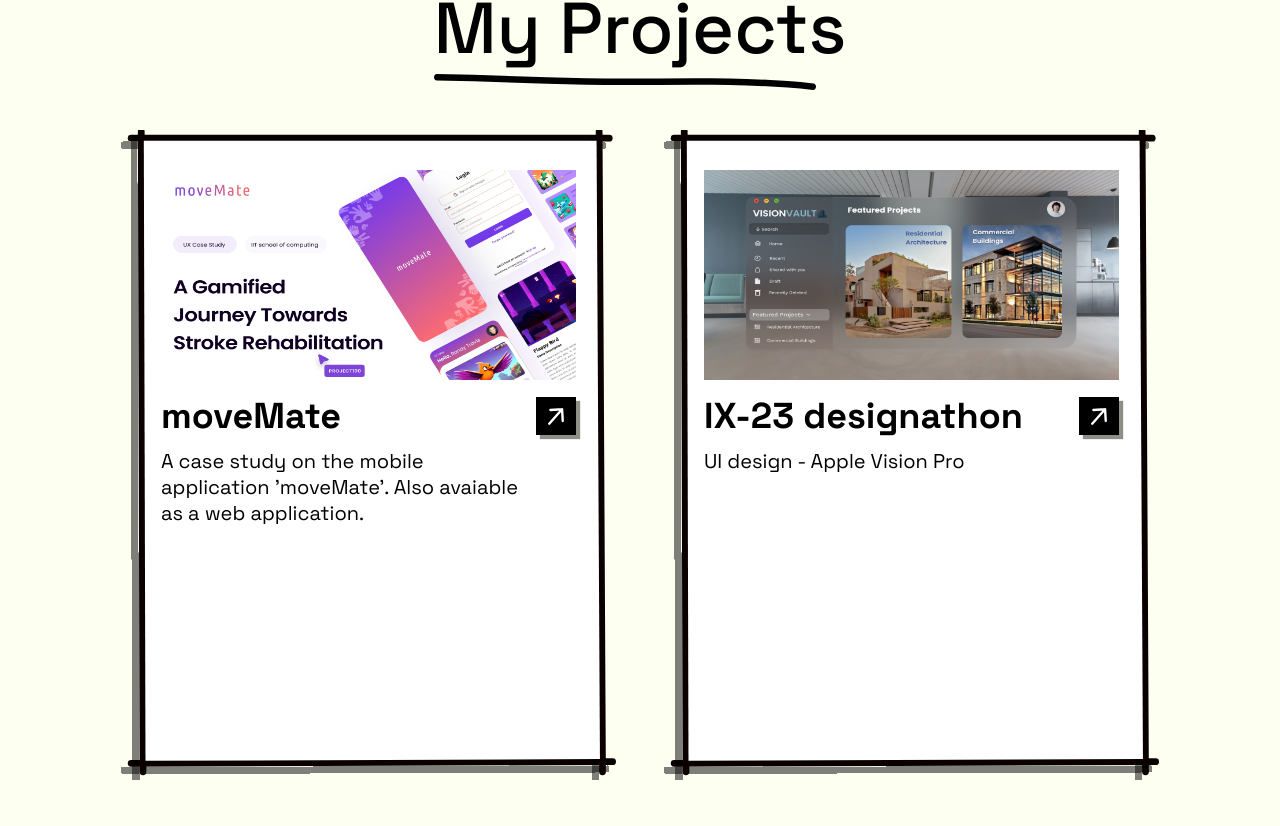
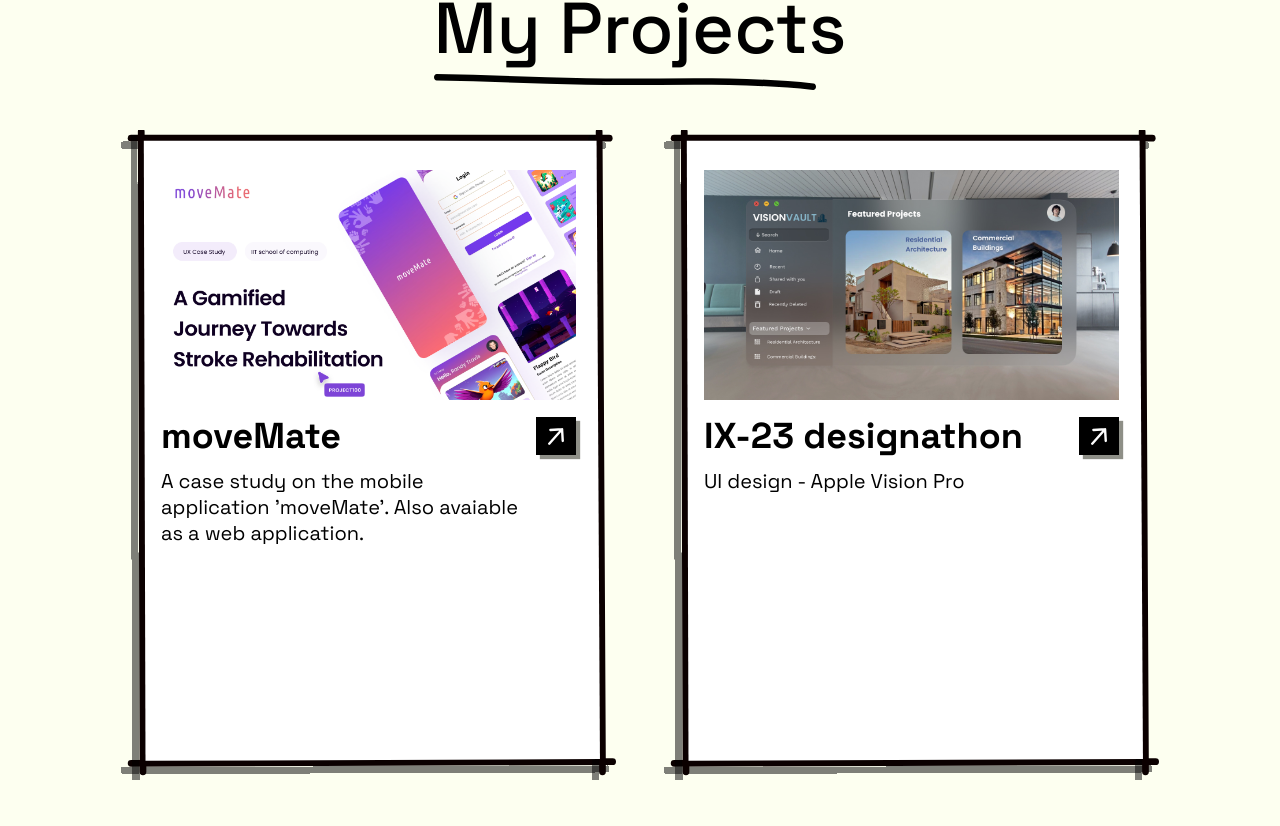
Before and after one commit to salmanfaraj06/react-setup-template, a React (Vite) app: page / in a window 1280 px wide. Shown: the part 1009-1835 px from the top of the page. Built offline with nearby package versions, Linux system fonts and the light colour scheme.

Commit message:
Update ProjectsArea component image dimensions for better responsiveness

```diff
--- a/src/components/ProjectsArea.jsx
+++ b/src/components/ProjectsArea.jsx
@@ -7,7 +7,7 @@
     return(
             <div className='bg-[url(/public/images/back.svg)] bg-no-repeat bg-cover bg-center h-[650px] w-[495px] md:h-[400px] md:w-[300px] sm:h-[320px] sm:w-[240px]'>
                 <div className='flex flex-col justify-between h-full p-10 md:p-5'>
-                    <img src={portfolio} alt='portfolio' className='w-full h-auto max-h-[210px] md:max-h-[200px] mb-4' />
+                    <img src={portfolio} alt='portfolio' className='w-full h-auto max-h-[230px] mb-4' />
                     <div className='h-full'>
                         <div className='flex items-center justify-between'>
                             <Text className='font-bold' size='xl' as="h2">{title}</Text>{" "}
```
